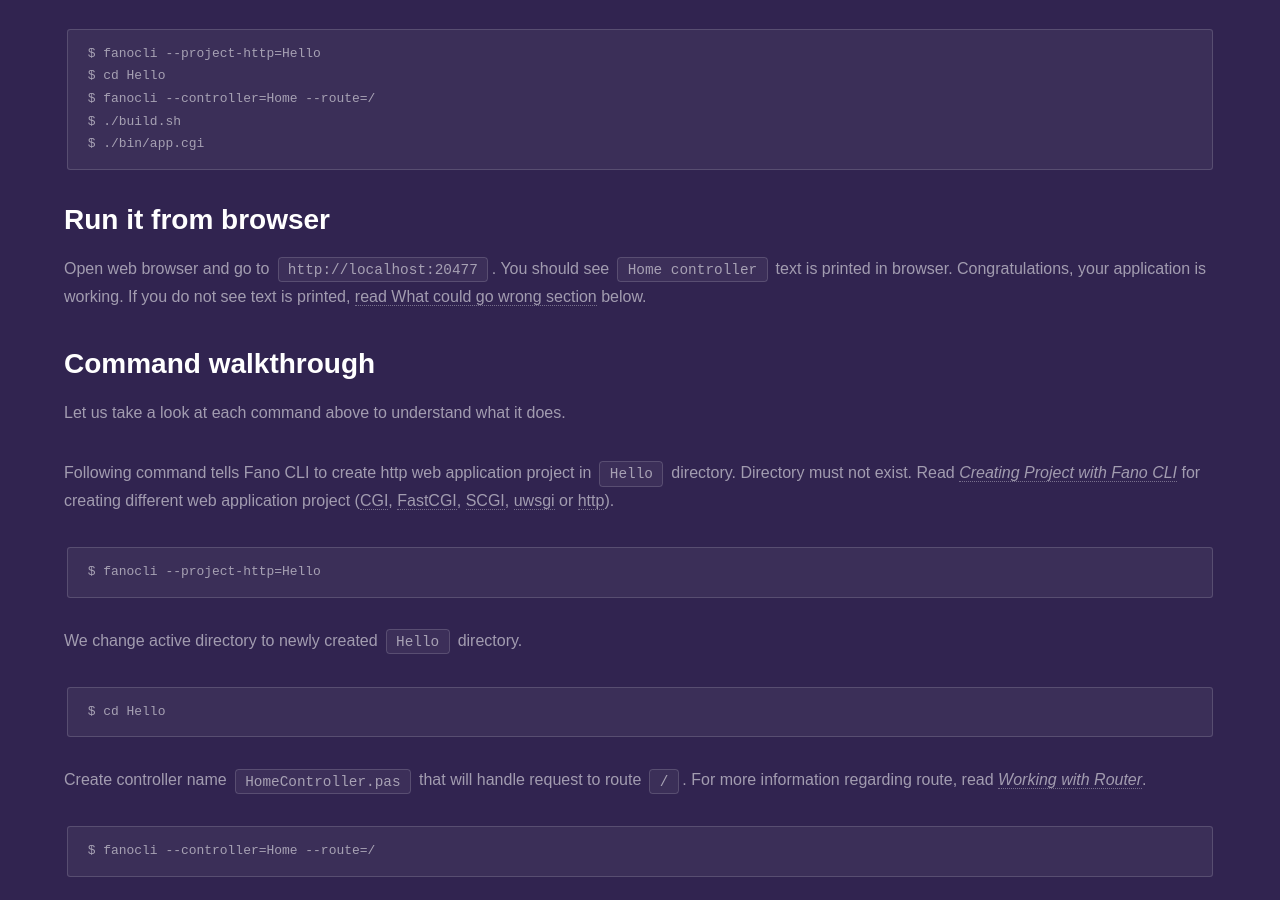
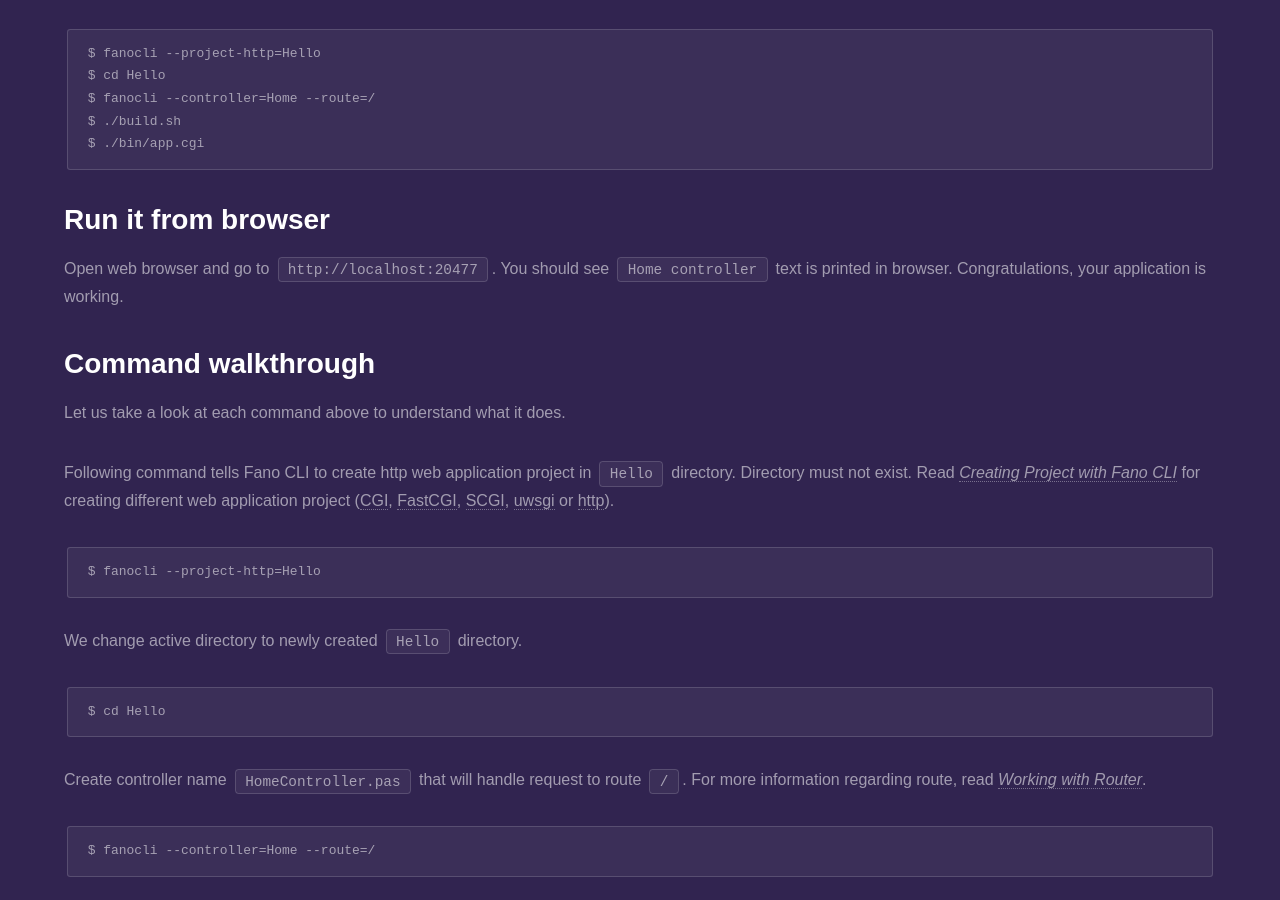
Before and after one commit to fanoframework/fanoframework.github.io, a Jekyll site: the page built from getting-started/index.md, in a window 1280 px wide and 900 px high, scrolled down 669 px. Built offline with Jekyll 4.4.1, drawn with Linux system fonts in a browser that asks for light colours; our own code applies the rules of GitHub Pages for plain Markdown files.

Commit message:
remove unrelevant section

```diff
--- a/getting-started/index.md
+++ b/getting-started/index.md
@@ -29,7 +29,7 @@ $ ./bin/app.cgi
 
 ## Run it from browser
 
-Open web browser and go to `http://localhost:20477`. You should see `Home controller` text is printed in browser. Congratulations, your application is working. If you do not see text is printed, [read What could go wrong section](#what-could-go-wrong) below.
+Open web browser and go to `http://localhost:20477`. You should see `Home controller` text is printed in browser. Congratulations, your application is working.
 
 ## Command walkthrough
 
```
